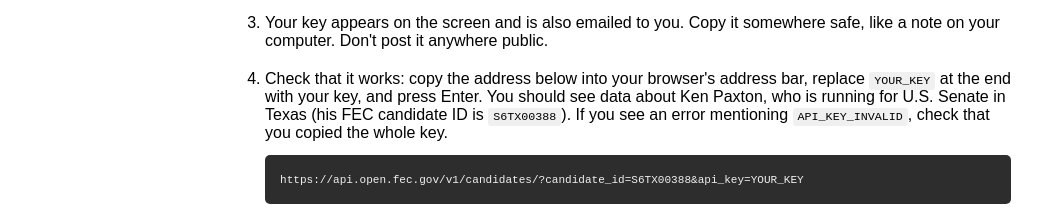
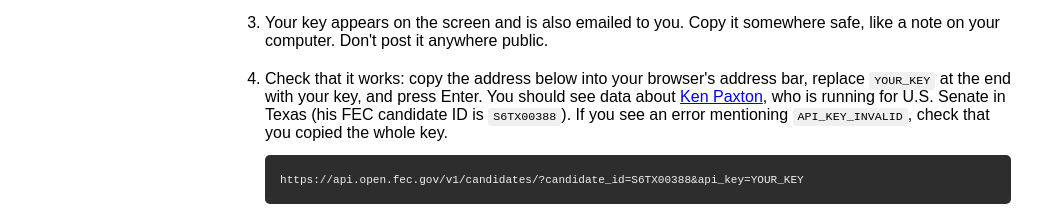
Before and after one commit to data4news/ai-workshop, a plain HTML site: page setup.html in a window 1280 px wide. Shown: the part 347-568 px from the top of the page, without its empty margins (129-1171 px from the left). Drawn offline with Linux system fonts and the light colour scheme; a script that the page names is missing.

Commit message:
Setup: link Ken Paxton to his FEC candidate page
Co-Authored-By: Claude Opus 5.5 <noreply@anthropic.com>

```diff
--- a/setup.html
+++ b/setup.html
@@ -74,7 +74,7 @@
                         <li>Go to the <a href="https://api.open.fec.gov/developers/" target="_blank" rel="noopener noreferrer">OpenFEC developer page</a> and find the <strong>Sign up for an API key</strong> form.</li>
                         <li>Enter your name and email, agree to the terms, and click <strong>Sign up</strong>.</li>
                         <li>Your key appears on the screen and is also emailed to you. Copy it somewhere safe, like a note on your computer. Don't post it anywhere public.</li>
-                        <li>Check that it works: copy the address below into your browser's address bar, replace <code>YOUR_KEY</code> at the end with your key, and press Enter. You should see data about Ken Paxton, who is running for U.S. Senate in Texas (his FEC candidate ID is <code>S6TX00388</code>). If you see an error mentioning <code>API_KEY_INVALID</code>, check that you copied the whole key.
+                        <li>Check that it works: copy the address below into your browser's address bar, replace <code>YOUR_KEY</code> at the end with your key, and press Enter. You should see data about <a href="https://www.fec.gov/data/candidate/S6TX00388/" target="_blank" rel="noopener noreferrer">Ken Paxton</a>, who is running for U.S. Senate in Texas (his FEC candidate ID is <code>S6TX00388</code>). If you see an error mentioning <code>API_KEY_INVALID</code>, check that you copied the whole key.
                             <div class="code-block">
 <pre><code>https://api.open.fec.gov/v1/candidates/?candidate_id=S6TX00388&amp;api_key=YOUR_KEY</code></pre>
                             </div>
```
